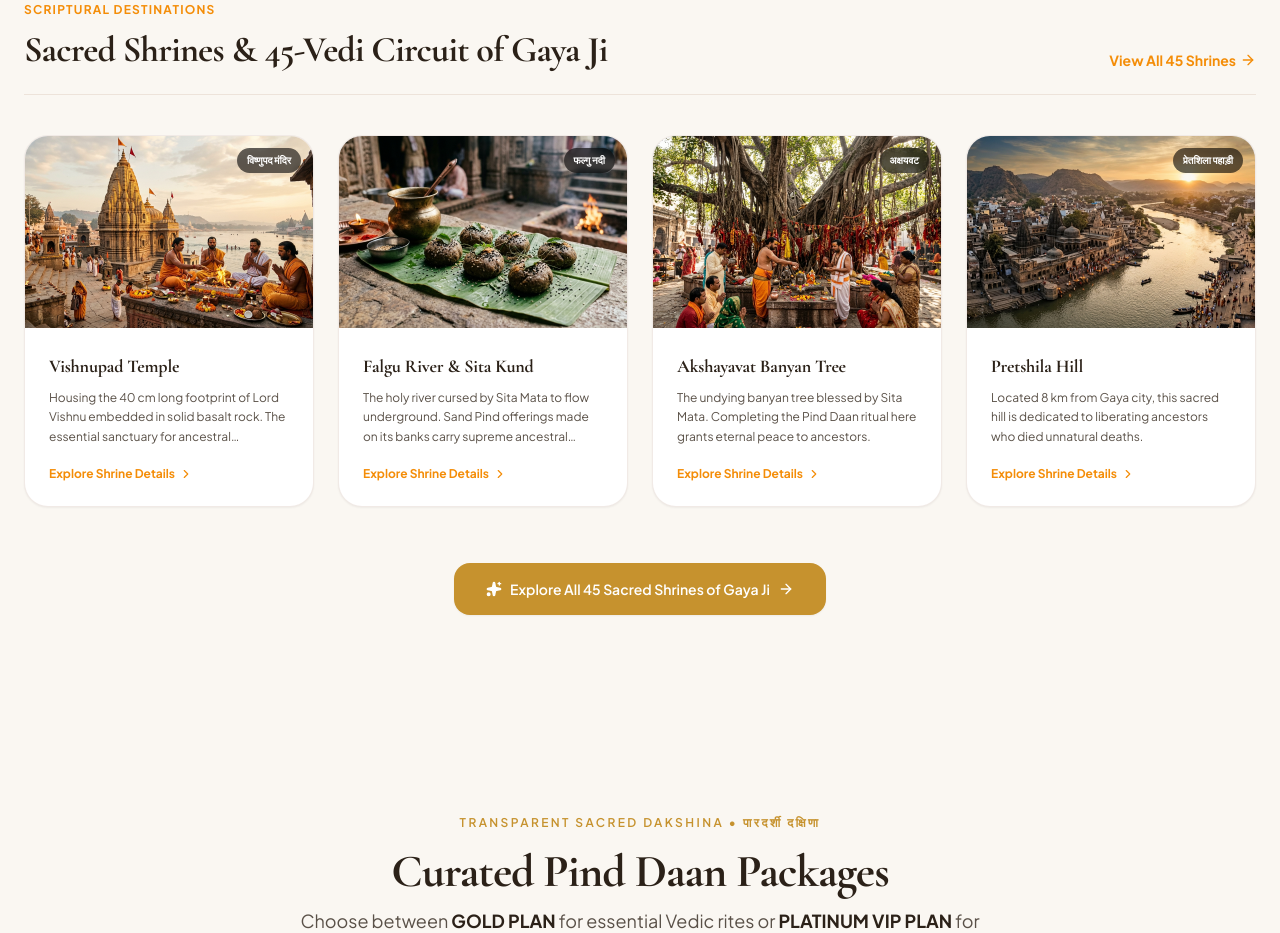
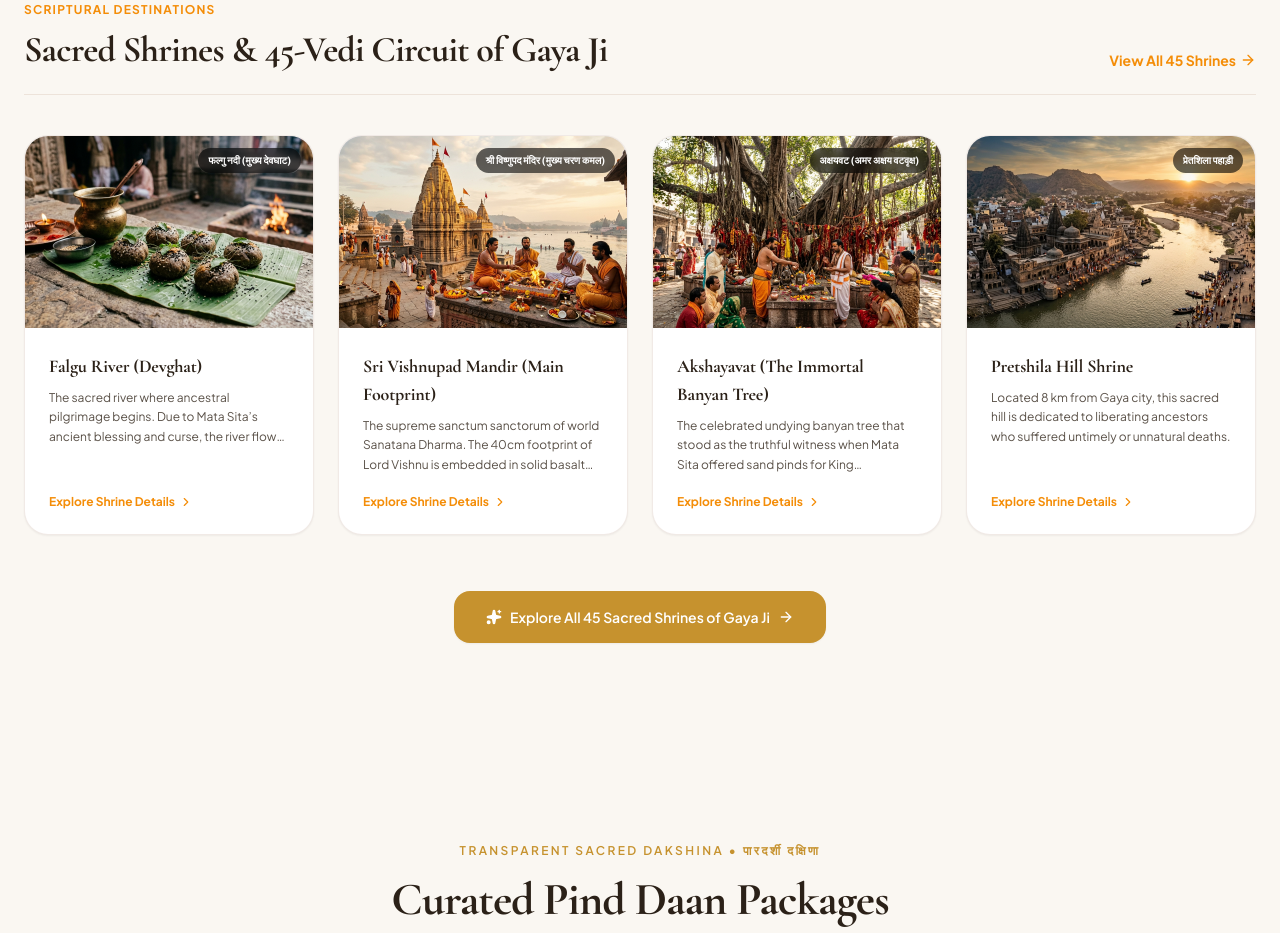
Before and after one commit to Sandeepchetna/pinddaan, a Next.js app: page / in a window 1280 px wide. Shown: the part 3200-4133 px from the top of the page. Built offline with nearby package versions, Linux system fonts and the light colour scheme; no server answers; the database is empty.

Commit message:
feat(home): put Falgu River first in Sacred Shrines 45-Vedi Circuit showcase

```diff
--- a/src/app/page.tsx
+++ b/src/app/page.tsx
@@ -43,8 +43,18 @@ export default async function HomePage() {
     heroSlides = await getCachedData('home_hero_slides', async () => {
       return db.heroSlide ? await db.heroSlide.findMany({ where: { isActive: true }, orderBy: { order: 'asc' } }) : [];
     });
-    sacredPlaces = await getCachedData('home_sacred_places', async () => {
-      return db.sacredPlace ? await db.sacredPlace.findMany({ take: 4 }) : [];
+    sacredPlaces = await getCachedData('home_sacred_places_falgu_first', async () => {
+      let places = db.sacredPlace ? await db.sacredPlace.findMany({ take: 8 }) : [];
+      if (!places || places.length === 0) return [];
+      const priorityOrder = ['falgu-river', 'vishnupad-temple', 'akshayavat', 'pretshila'];
+      return [...places].sort((a: any, b: any) => {
+        const aIdx = priorityOrder.findIndex(s => a.slug === s || a.slug?.includes(s));
+        const bIdx = priorityOrder.findIndex(s => b.slug === s || b.slug?.includes(s));
+        if (aIdx !== -1 && bIdx !== -1) return aIdx - bIdx;
+        if (aIdx !== -1) return -1;
+        if (bIdx !== -1) return 1;
+        return 0;
+      }).slice(0, 4);
     });
     packages = await getCachedData('home_packages', async () => {
       return db.ritualPackage ? await db.ritualPackage.findMany({ orderBy: { createdAt: 'desc' } }) : [];
@@ -86,42 +96,53 @@ export default async function HomePage() {
     ];
   }
 
-  // Fallback for sacred places if DB empty
-  if (sacredPlaces.length === 0) {
+  // Fallback for sacred places if DB empty (Falgu River placed first as sacred starting point of rites)
+  if (!sacredPlaces || sacredPlaces.length === 0) {
     sacredPlaces = [
       {
         id: 'sp-1',
-        slug: 'vishnupad-temple',
-        name: 'Vishnupad Temple',
-        hindiName: 'विष्णुपद मंदिर',
-        description: 'Housing the 40 cm long footprint of Lord Vishnu embedded in solid basalt rock. The essential sanctuary for ancestral oblations.',
-        heroImage: '/images/gaya_vishnupad.jpg'
+        slug: 'falgu-river',
+        name: 'Falgu River (Devghat)',
+        hindiName: 'फल्गु नदी (मुख्य देवघाट)',
+        description: 'The sacred river where ancestral pilgrimage begins. Due to Mata Sita’s ancient blessing and curse, the river flows beneath the sand.',
+        heroImage: '/images/pind_daan_vidhi.jpg'
       },
       {
         id: 'sp-2',
-        slug: 'falgu-river',
-        name: 'Falgu River & Sita Kund',
-        hindiName: 'फल्गु नदी',
-        description: 'The holy river cursed by Sita Mata to flow underground. Sand Pind offerings made on its banks carry supreme ancestral merit.',
-        heroImage: '/images/pind_daan_vidhi.jpg'
+        slug: 'vishnupad-temple',
+        name: 'Sri Vishnupad Mandir (Main Footprint)',
+        hindiName: 'श्री विष्णुपद मंदिर (मुख्य चरण कमल)',
+        description: 'The supreme sanctum sanctorum of world Sanatana Dharma. The 40cm footprint of Lord Vishnu is embedded in solid basalt rock.',
+        heroImage: '/images/gaya_vishnupad.jpg'
       },
       {
         id: 'sp-3',
         slug: 'akshayavat',
-        name: 'Akshayavat Banyan Tree',
-        hindiName: 'अक्षयवट',
-        description: 'The undying banyan tree blessed by Sita Mata. Completing the Pind Daan ritual here grants eternal peace to ancestors.',
+        name: 'Akshayavat (The Immortal Banyan Tree)',
+        hindiName: 'अक्षयवट (अमर अक्षय वटवृक्ष)',
+        description: 'The celebrated undying banyan tree that stood as the truthful witness when Mata Sita offered sand pinds for King Dasharatha.',
         heroImage: '/images/akshay_vat.jpg'
       },
       {
         id: 'sp-4',
         slug: 'pretshila',
-        name: 'Pretshila Hill',
+        name: 'Pretshila Hill Shrine',
         hindiName: 'प्रेतशिला पहाड़ी',
-        description: 'Located 8 km from Gaya city, this sacred hill is dedicated to liberating ancestors who died unnatural deaths.',
+        description: 'Located 8 km from Gaya city, this sacred hill is dedicated to liberating ancestors who suffered untimely or unnatural deaths.',
         heroImage: '/images/gaya_drone.jpg'
       }
     ];
+  } else {
+    // Strictly ensure Falgu River is always in the 1st position
+    const priorityOrder = ['falgu-river', 'vishnupad-temple', 'akshayavat', 'pretshila'];
+    sacredPlaces = [...sacredPlaces].sort((a: any, b: any) => {
+      const aIdx = priorityOrder.findIndex(s => a.slug === s || a.slug?.includes(s));
+      const bIdx = priorityOrder.findIndex(s => b.slug === s || b.slug?.includes(s));
+      if (aIdx !== -1 && bIdx !== -1) return aIdx - bIdx;
+      if (aIdx !== -1) return -1;
+      if (bIdx !== -1) return 1;
+      return 0;
+    });
   }
 
   return (
```
